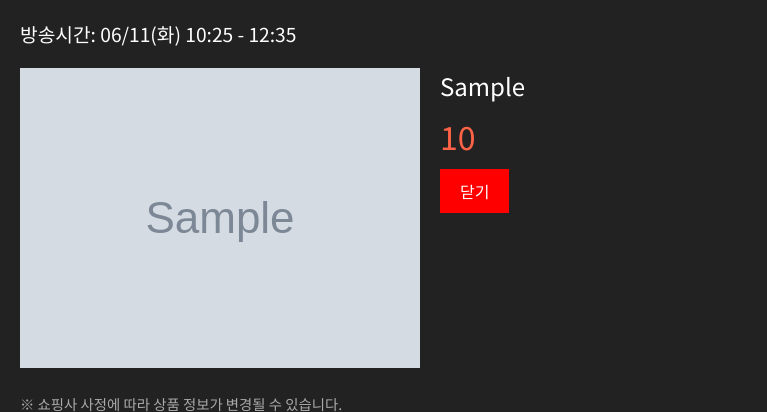
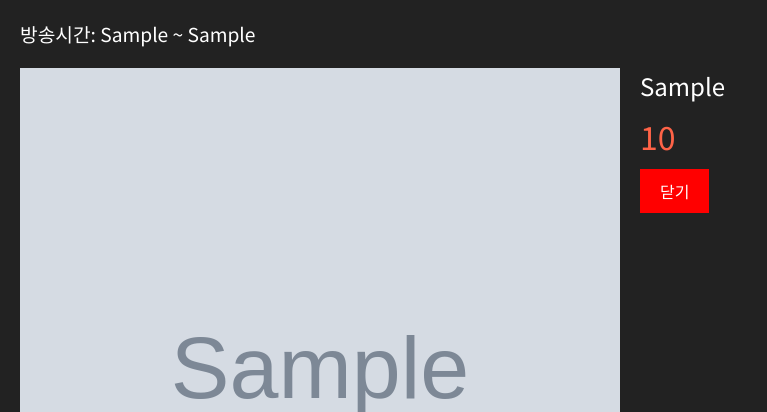
Before and after one commit to JAEJAE93/hs-reco-poc, a Flask app: template templates/product_detail.html in a window 1280 px wide. Shown: the top 412 px of the page, without its empty margins (0-767 px from the left). Run offline with Flask 3, Linux system fonts and the light colour scheme; the template is opened without the code that fills it: most values are stand-ins (such as "Sample title", 1, 10 or a date in 2020); grey boxes marked "Sample" are stand-in pictures; parts of the project's set-up code (start-up, migrations or seed data) failed here and were passed over.

Commit message:
[Modify] product_detail.html, qrcode path
qr코드 경로 및 방송시간 표시

```diff
--- a/static/css/styles_detail_prod.css
+++ b/static/css/styles_detail_prod.css
@@ -61,7 +61,6 @@ body {
 .qr-section {
     position: absolute;
     bottom: 80px;
-    right: 100px;
 }
 
 .footer-detail {
--- a/templates/product_detail.html
+++ b/templates/product_detail.html
@@ -12,12 +12,12 @@
 <body>
     <div class="container-detail">
         <div class="header-detail">
-            <div class="date-time">방송시간: 06/11(화) 10:25 - 12:35</div>
+            <div class="date-time">방송시간: {{ product.bom_st_dt }} ~ {{ product.bom_fns_dt }}</div>
         </div>
 
         <div class="content-detail">
             <div>
-                <img src={{ product.productImgUrl }} alt="Product Image">
+                <img src={{ product.productImgUrl }} style="width: 600px; height: 600px;" alt="Product Image">
             </div>
 
             <div class="content-text-detail">
@@ -27,7 +27,7 @@
                     <button class="close-button" id="close-button">닫기</button>
                 </div>
                 <div class="qr-section">
-                    <img src="../static/img/qrcode.png" alt="QR Code">
+                    <img src="../static/img/qrcode_img/{{ product.prod_id }}.png" style="width: 300px; height: 300px;" alt="QR Code">
                 </div>
             </div>
         </div>
```
